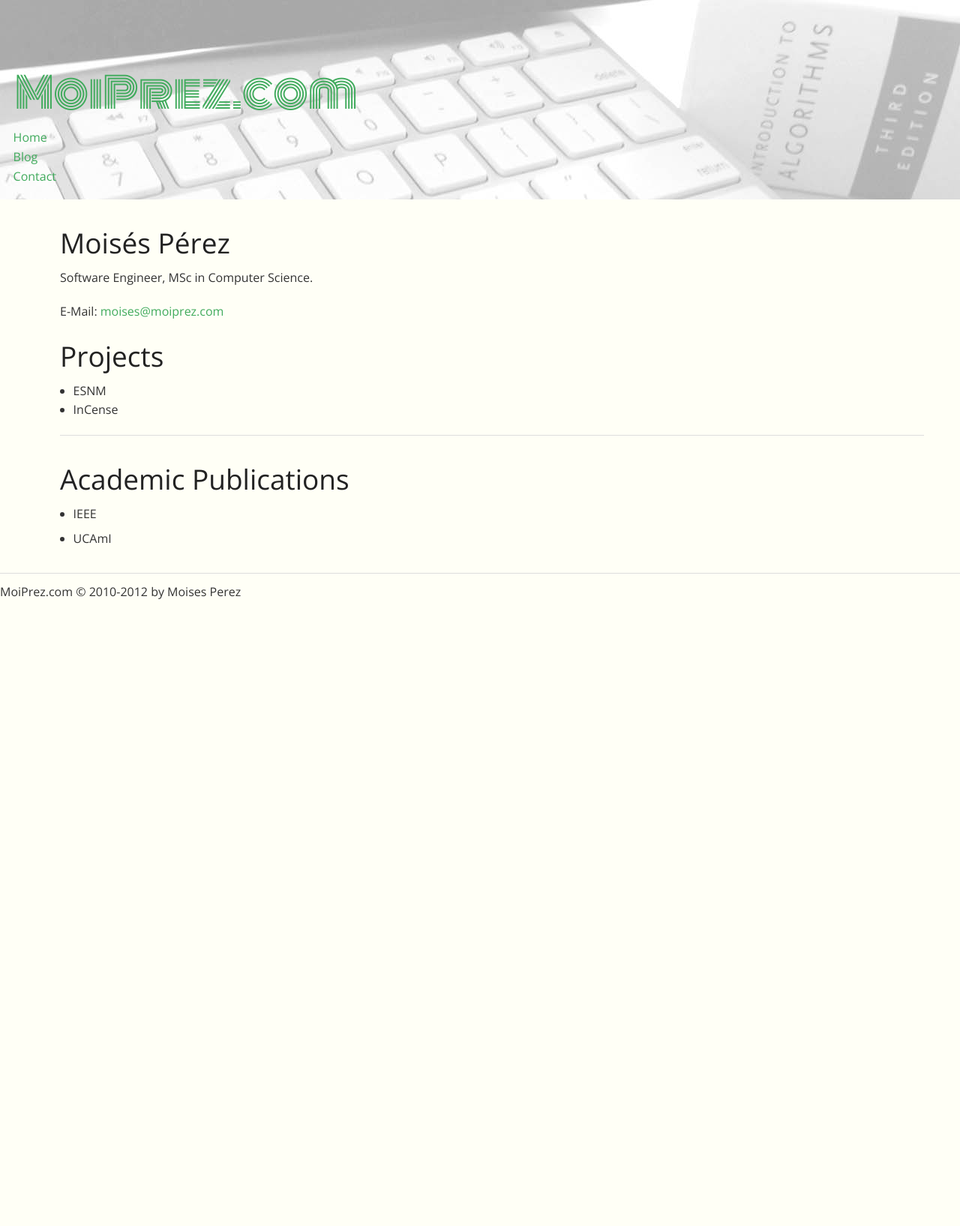
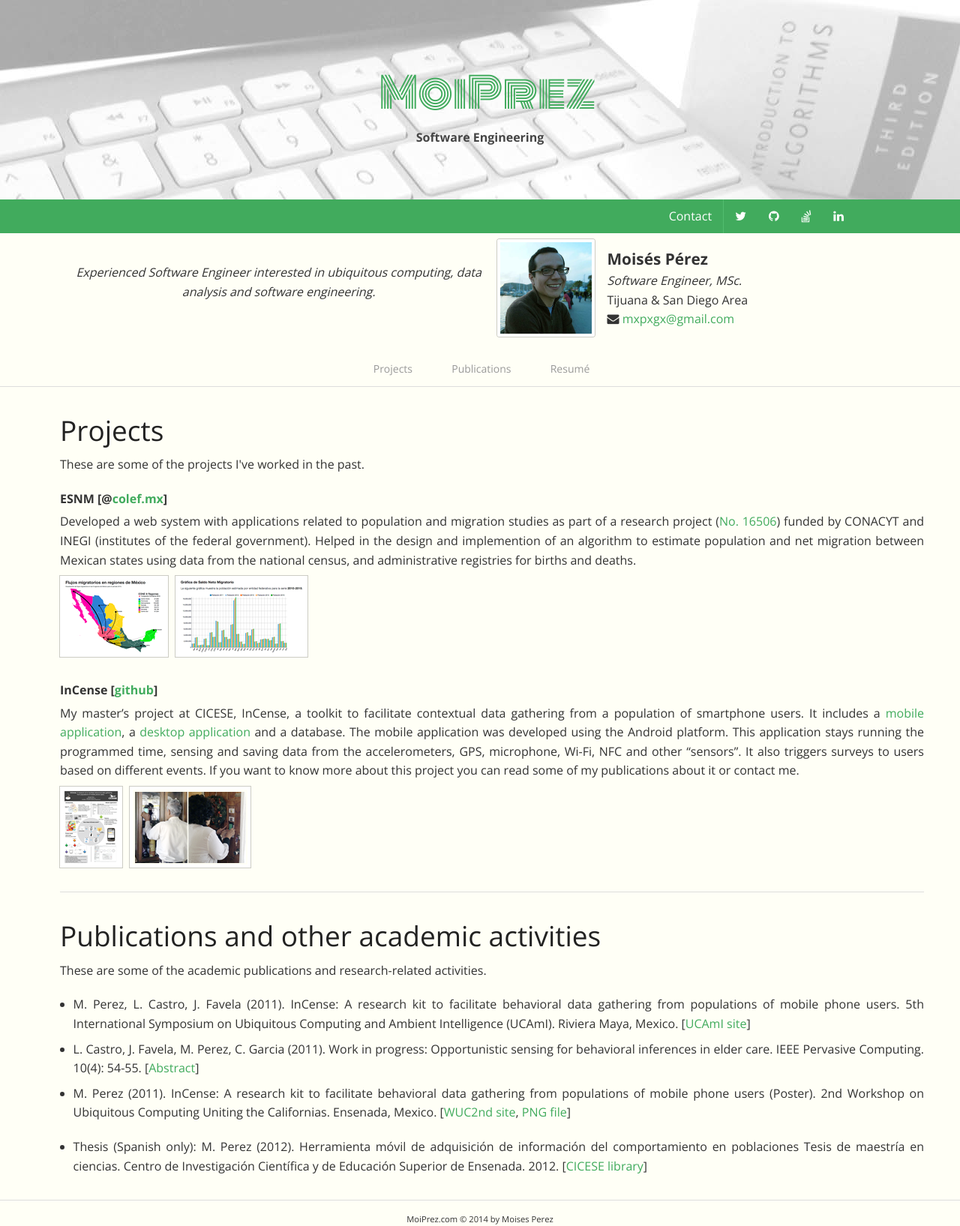
Before and after one commit to mxpxgx/moiprez.com-php, a PHP site: template application/views/home.html.twig in a window 1280 px wide. Shown: the whole page at 75% size. Before the commit the page ends 799 px from the top, so only its background shows below. Run offline with PHP 8.4, Linux system fonts and the light colour scheme; the template is opened without the code that fills it, so the values that code supplies are empty; some libraries are stand-ins or nearby versions.

Commit message:
Update home and base view files
Update home and base view files

```diff
--- a/application/views/home.html.twig
+++ b/application/views/home.html.twig
@@ -6,28 +6,73 @@
 
 {% block content %}
 
-<div id="profile">
-    <h2>Moisés Pérez</h2>
-    <p class="important">
-        Software Engineer, MSc in Computer Science.
-    </p>
-    <p>E-Mail: <a href="mailto:moises@moiprez.com">moises@moiprez.com</a></p>
-</div>
+        <div class="profile row">
+        <p class="interests text-center">Experienced Software Engineer interested in ubiquitous computing, data analysis and software engineering.</p>
+        <img class="th" src="static/img/profile.jpg">
+                <ul class="vcard">
+                  <li class="fn">Moisés Pérez</li>
+                  <li class="title">Software Engineer, MSc.</li>
+                  <li class="locality">Tijuana &amp; San Diego Area</li>
+                  <li class="email"><i class="fa fa-envelope"></i> <a href="mailto:mxpxgx@gmail.com">mxpxgx@gmail.com</a></li>
+                  <!-- <li class="resume"><a href="static/docs/MoisesPerez_resume.pdf">Resumé</a></li> -->
+                </ul>
+        </div>
 
-<div id="projects">
-    <h2>Projects</h2>
-    <ul>
-        <li>ESNM</li>
-        <li>InCense</li>
-    </ul>
-</div>
+        <div class="sub-nav-container"  data-magellan-expedition="fixed">
+          <dl class="sub-nav">
+            <dd data-magellan-arrival="projects"><a href="#projects">Projects</a></dd>
+            <dd data-magellan-arrival="publications"><a href="#publications">Publications</a></dd>
+            <dd><a href="static/docs/MoisesPerez_resume.pdf">Resumé</a></dd>
+          </dl>
+        </div>
 
-<div id="publications">
-    <h2>Academic Publications</h2>
-    <ul>
-        <li>IEEE</li>
-        <li>UCAmI</li>
-    </ul>
-</div>
+        <div id="content">
+
+        <div id="projects">
+            <a name="projects"></a>
+            <h2 data-magellan-destination="projects">Projects</h2>
+            <p>These are some of the projects I've worked in the past.</p>
+            <dl>
+                <dt>ESNM [@<a href="http://esnm.colef.mx">colef.mx</a>]</dt>
+                <dd>
+                    <p>Developed a web system with applications related to population and migration studies as part of a research project (<a href="http://www.inegi.org.mx/inegi/conacyt/">No. 16506</a>) funded by CONACYT and INEGI (institutes of the federal government). Helped in the design and implemention of an algorithm to estimate population and net migration between Mexican states using data from the national census, and administrative registries for births and deaths.</p>
+                    <ul class="clearing-thumbs" data-clearing>
+                        <li><a class="thumbnail" href="static/img/esnm/flujos.png"><img data-caption="Migration Flows" src="static/img/esnm/flujos-th.png"></a></li>
+                        <li><a class="thumbnail" href="static/img/esnm/snm.png"><img data-caption="Net Migration Chart" src="static/img/esnm/snm-th.png"></a></li>
+                    </ul>
+                </dd>
+
+                <dt>InCense [<a href="https://github.com/mxpxgx/InCense">github</a>]</dt>
+                <dd>
+                    <p>My master’s project at CICESE, InCense, a toolkit to facilitate contextual data gathering from a population of smartphone users. It includes a <a href="https://github.com/mxpxgx/InCense">mobile application</a>, a <a href="https://github.com/mxpxgx/InCense-Designer">desktop application</a> and a database. The mobile application was developed using the Android platform. This application stays running the programmed time, sensing and saving data from the accelerometers, GPS, microphone, Wi-Fi, NFC and other “sensors”. It also triggers surveys to users based on different events. If you want to know more about this project you can read some of my publications about it or contact me.</p>
+                    <ul class="clearing-thumbs" data-clearing>
+                        <li><a class="thumbnail" href="static/img/incense/poster.png"><img data-caption="Workshop Poster" src="static/img/incense/poster-th.png"></a></li>
+                        <li><a class="thumbnail" href="static/img/incense/casestudy-nfc.png"><img data-caption="NFC Usage" src="static/img/incense/casestudy-nfc-th.png"></a></li>
+                    </ul>
+                </dd>
+            </dl>
+        </div>
+
+        <div id="publications">
+            <a name="publications"></a>
+            <h2 data-magellan-destination="publications">Publications and other academic activities</h2>
+            <p>These are some of the academic publications and research-related activities.</p>
+            <ul>
+                <li>M. Perez, L. Castro, J. Favela (2011). InCense: A research kit to facilitate behavioral data gathering from populations of mobile phone users. 5th International Symposium on Ubiquitous Computing and Ambient Intelligence (UCAmI). Riviera Maya, Mexico. [<a href="http://www.esi.uclm.es/www/Jesus.Fontecha/web/index.php/events/ucami-iwaal">UCAmI site</a>]</li>
+                <li>L. Castro, J. Favela, M. Perez, C. Garcia (2011). Work in progress: Opportunistic sensing for behavioral inferences in elder care. IEEE Pervasive Computing. 10(4): 54-55. [<a href="http://www.computer.org/csdl/mags/pc/2011/04/mpc2011040054-abs.html">Abstract</a>]</li>
+                <li><p>M. Perez (2011). InCense: A research kit to facilitate behavioral data gathering from populations of mobile phone users (Poster). 2nd Workshop on Ubiquitous Computing Uniting the Californias. Ensenada, Mexico. [<a href="http://www.ics.uci.edu/~svoida/wuc2011/2011_Workshop_on_Ubiquitous_Computing_Uniting_the_Californias_%28WUC%29/Home.html">WUC2nd site</a>, <a href="static/img/incense/poster.png">PNG file</a>]</p>
+                </li>
+                <li>Thesis (Spanish only): M. Perez (2012). Herramienta móvil de adquisición de información del comportamiento en poblaciones Tesis de maestría en ciencias. Centro de Investigación Científica y de Educación Superior de Ensenada. 2012. [<a href="http://biblioteca.cicese.mx/catalogo/tesis/ficha.php?id=18857">CICESE library</a>]</li>
+            </ul>
+        </div>
+
+        </div>
 
 {% endblock %}
+
+{% block js_bottom %}
+        <script src="static/js/vendor/foundation.js"></script>
+        <script src="static/js/vendor/foundation/foundation.topbar.js"></script>
+        <script src="static/js/vendor/foundation/foundation.clearing.js"></script>
+        <script src="static/js/main.js"></script>
+{% endblock %}
--- a/application/views/templates/base.html.twig
+++ b/application/views/templates/base.html.twig
@@ -26,45 +26,27 @@
             <p class="browsehappy">You are using an <strong>outdated</strong> browser. Please <a href="http://browsehappy.com/">upgrade your browser</a> to improve your experience.</p>
         <![endif]-->
 
-        <header>
-
         {% block header %}
-            <h1>MoiPrez.com</h1>
-            <nav class="menu">
-                <ul>
-                    <li><a href="home.html">Home</a></li>
-                    <li><a href="blog.html">Blog</a></li>
-                    <li><a href="contact.html">Contact</a></li>
-                </ul>
-            </nav>
+            {% include "templates/header.html.twig" %}
         {% endblock %}
 
-        </header>
-
-        <div id="content">
+        {% block menu %}
+            {% include "templates/menu.html.twig" %}
+        {% endblock %}
 
         {% block content %}
         <!-- Add your site or application content here -->
         <p>Hello world! This is HTML5 Boilerplate. {{name}}</p>
         {% endblock %}
 
-        </div>
-
-        <footer>
-
         {% block footer %}
-            MoiPrez.com © 2010-2012 by Moises Perez
+            {% include "templates/footer.html.twig" %}
         {% endblock %}
 
-        </footer>
-
+        {% include "templates/js/jquery.html" %}
         {% block js_bottom %}
-
-        {% include "templates/js/jquery.html" %}
-
+        {% endblock %}
         {% include "templates/js/analytics.html" %}
-
-        {% endblock %}
 
     </body>
 </html>
```
Lines whose indentation alone changed are shown as unchanged.
